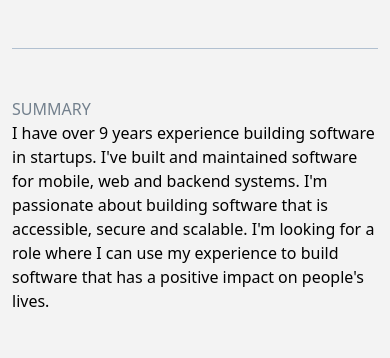
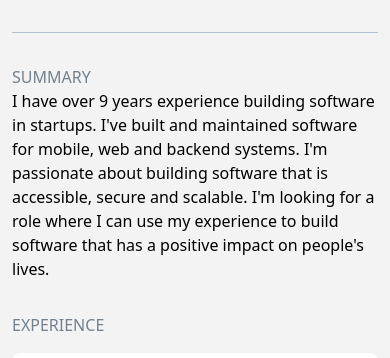
Before and after one commit to Lily418/lily418.github.io, a website: page index.html in a window 390 px wide. Shown: the part 288-646 px from the top of the page. Drawn offline with Linux system fonts and the light colour scheme.

Commit message:
Mobile spacing

```diff
--- a/index.html
+++ b/index.html
@@ -9,7 +9,7 @@
 <body class="bg-[#f3f3f3] flex flex-col items-center pb-10 lg:pb-6">
   <div class="w-full h-[24px] bg-[linear-gradient(270deg,_#e476ff_0%,_#6cb5ff_50.4%,_#6cffed_87.09%)]"
     aria-hidden="true"></div>
-  <div class="flex flex-col gap-8 items-center px-3 md:px-10 max-w-7xl">
+  <div class="flex flex-col gap-4 md:gap-8 items-center px-3 md:px-10 max-w-7xl">
     <header class="w-full flex flex-col gap-8 md:flex-row justify-between py-8">
       <div class="flex flex-col gap-4">
         <h1 class="text-5xl font-medium">Lily Hoskin</h1>
```
Also changed, not shown: src/output.css.
